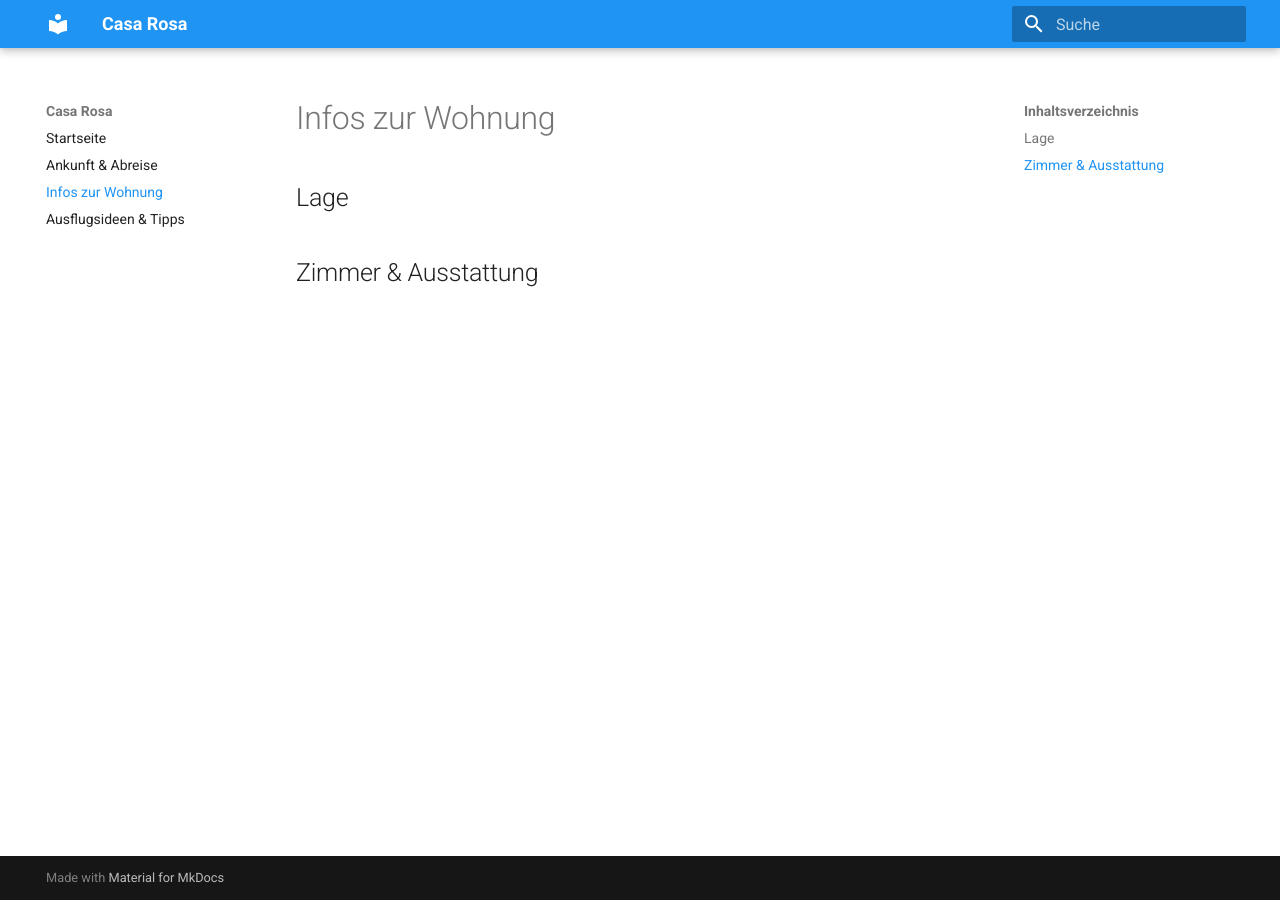
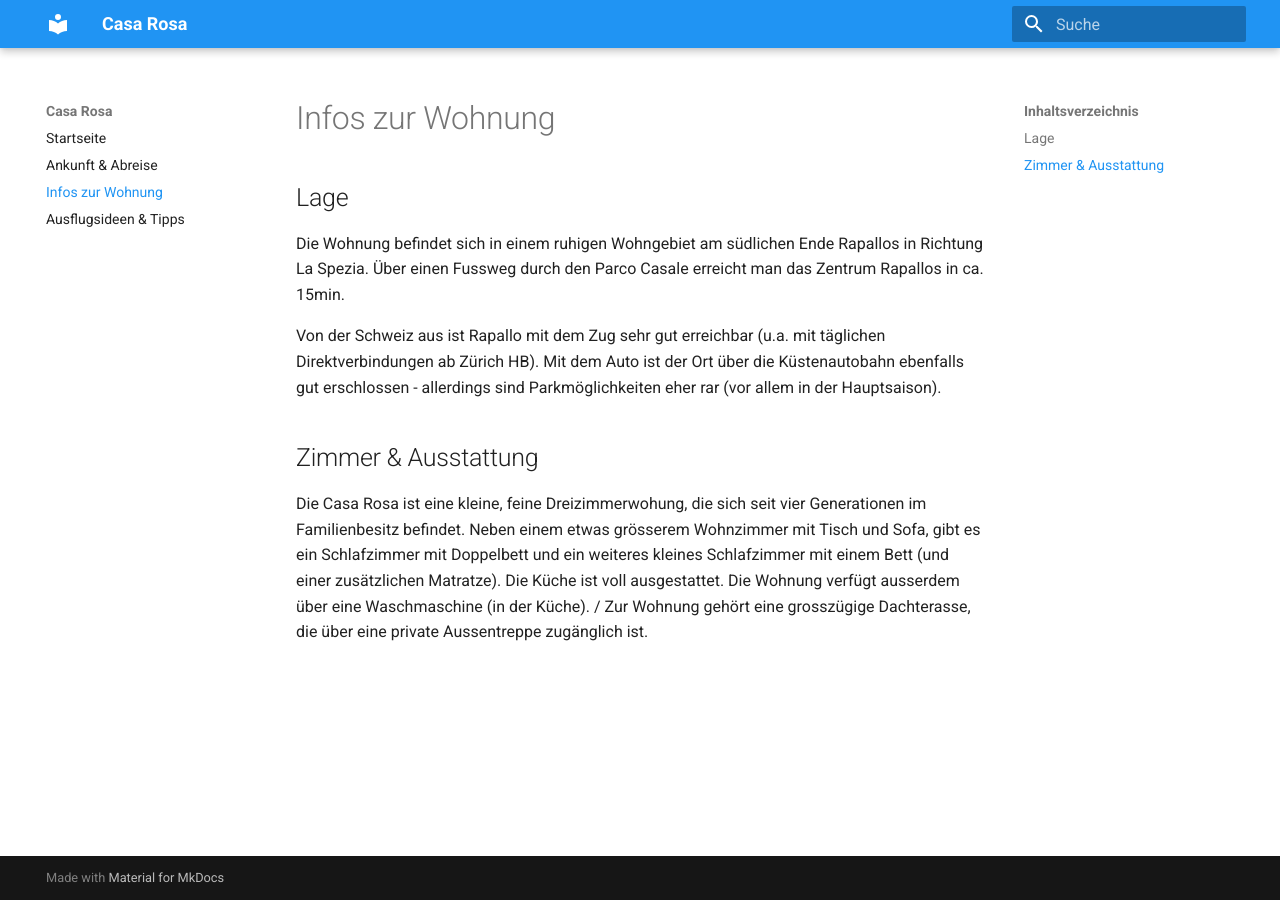
Before and after one commit to yannstricker/Casa-Rosa, an MkDocs documentation site: the page built from docs/wohnung.md, in a window 1280 px wide. Built offline with MkDocs 1.6.1 and Material for MkDocs 9.7.7, drawn with Linux system fonts in a browser that asks for light colours.

Commit message:
Update wohnung.md

```diff
--- a/docs/wohnung.md
+++ b/docs/wohnung.md
@@ -1,5 +1,9 @@
 ## Lage
+Die Wohnung befindet sich in einem ruhigen Wohngebiet am südlichen Ende Rapallos in Richtung La Spezia. Über einen Fussweg durch den Parco Casale erreicht man das Zentrum Rapallos in ca. 15min.
 
+Von der Schweiz aus ist Rapallo mit dem Zug sehr gut erreichbar (u.a. mit täglichen Direktverbindungen ab Zürich HB). Mit dem Auto ist der Ort über die Küstenautobahn ebenfalls gut erschlossen - allerdings sind Parkmöglichkeiten eher rar (vor allem in der Hauptsaison).
 
 
 ## Zimmer & Ausstattung
+Die Casa Rosa ist eine kleine, feine Dreizimmerwohung, die sich seit vier Generationen im Familienbesitz befindet. Neben einem etwas grösserem Wohnzimmer mit Tisch und Sofa, gibt es ein Schlafzimmer mit Doppelbett und ein weiteres kleines Schlafzimmer mit einem Bett (und einer zusätzlichen Matratze). Die Küche ist voll ausgestattet. Die Wohnung verfügt ausserdem über eine Waschmaschine (in der Küche). /
+Zur Wohnung gehört eine grosszügige Dachterasse, die über eine private Aussentreppe zugänglich ist.
```
